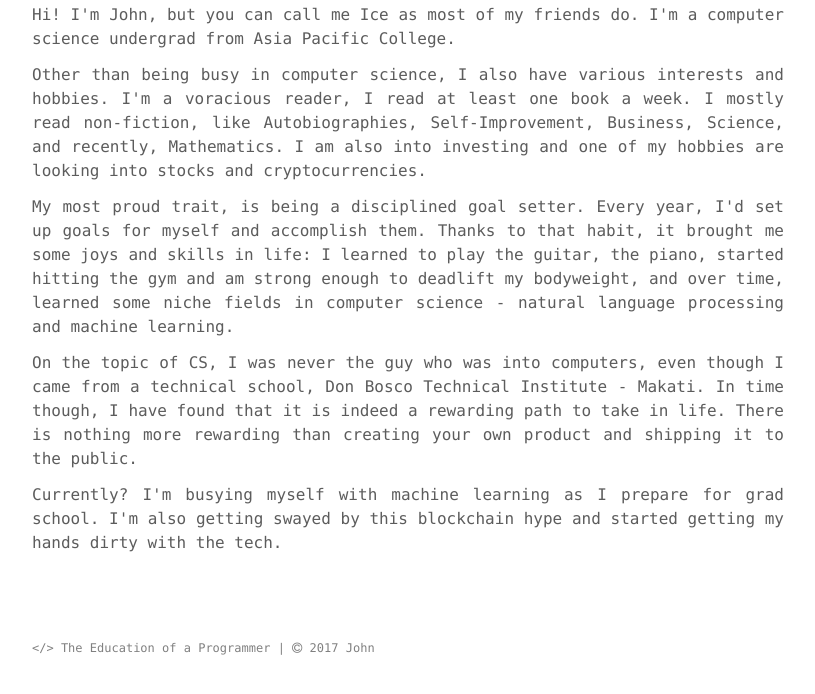
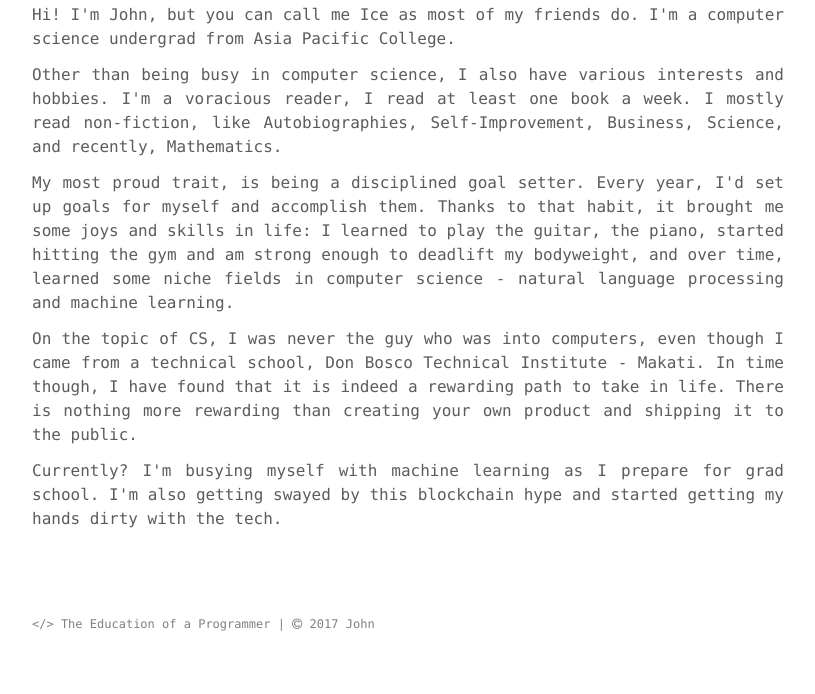
Before and after one commit to jpamata/jpamata.github.io, a Jekyll site: the page built from about.md, in a window 1280 px wide, cut to the strip 661-1366 px from the top of the page. Shown: the top 694 px of the strip, without its empty margins (232-1047 px from the left). Built offline with Jekyll 4.4.1, drawn with Linux system fonts in a browser that asks for light colours.

Commit message:
Update about.md

```diff
--- a/about.md
+++ b/about.md
@@ -7,7 +7,7 @@
 <center><img src="https://avatars2.githubusercontent.com/u/12871105?v=4&s=460" title="Profile Picture"></center>
 
 <p align="justify">Hi! I'm John, but you can call me Ice as most of my friends do. I'm a computer science undergrad from Asia Pacific College. </p>
-<p align="justify">Other than being busy in computer science, I also have various interests and hobbies. I'm a voracious reader, I read at least one book a week. I mostly read non-fiction, like Autobiographies, Self-Improvement, Business, Science, and recently, Mathematics. I am also into investing and one of my hobbies are looking into stocks and cryptocurrencies. </p>
+<p align="justify">Other than being busy in computer science, I also have various interests and hobbies. I'm a voracious reader, I read at least one book a week. I mostly read non-fiction, like Autobiographies, Self-Improvement, Business, Science, and recently, Mathematics.</p>
 <p align="justify">My most proud trait, is being a disciplined goal setter. Every year, I'd set up goals for myself and accomplish them. Thanks to that habit, it brought me some joys and skills in life: I learned to play the guitar, the piano, started hitting the gym and am strong enough to deadlift my bodyweight, and over time, learned some niche fields in computer science - natural language processing and machine learning.</p>
 <p align="justify">On the topic of CS, I was never the guy who was into computers, even though I came from a technical school, Don Bosco Technical Institute - Makati. In time though, I have found that it is indeed a rewarding path to take in life. There is nothing more rewarding than creating your own product and shipping it to the public.</p>
 <p align="justify"></p>
```
